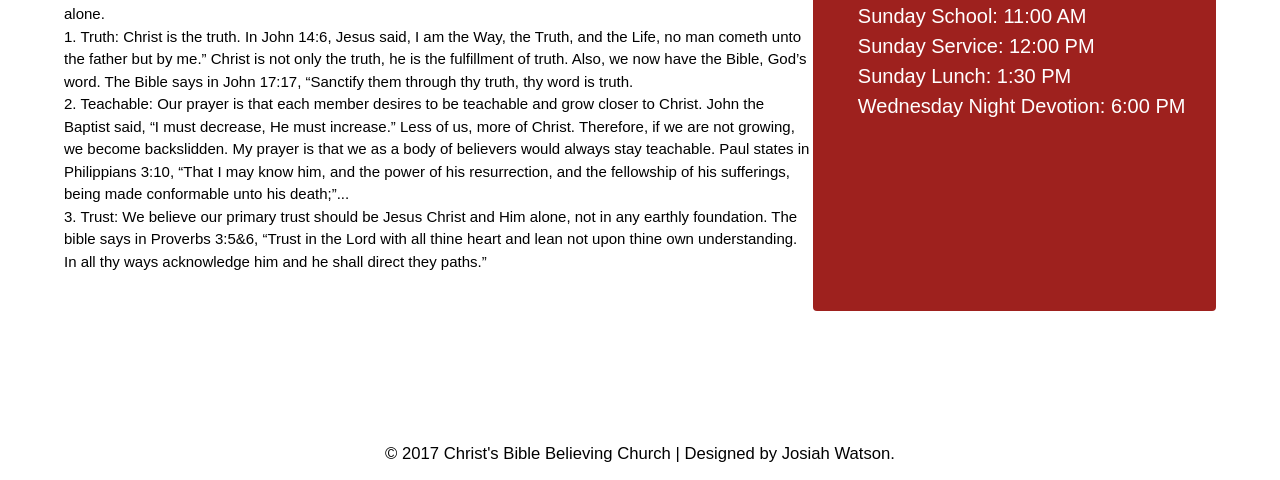
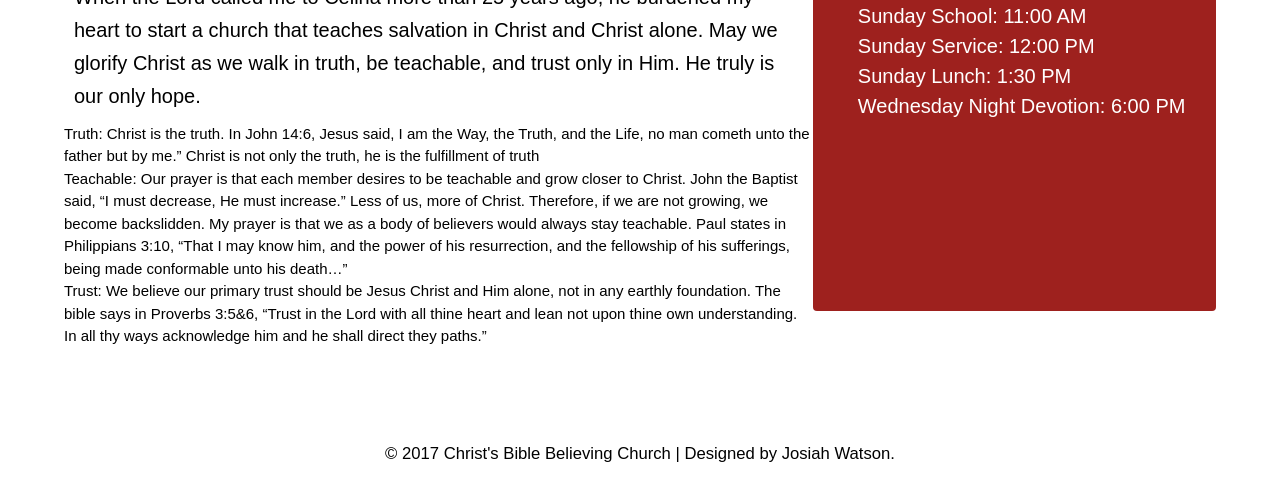
Before and after one commit to josiah199/josiah199.github.io, a plain HTML site: page index.html in a window 1280 px wide. Shown: the part 576-1056 px from the top of the page. Drawn offline with nearby package versions, Linux system fonts and the light colour scheme.

Commit message:
Update index.html

```diff
--- a/index.html
+++ b/index.html
@@ -33,11 +33,18 @@
 
       <div class="col1">
         <h1>From the Pastor's heart:</h1>
+        <p>When the Lord called me to Celina more than 25 years ago, he burdened my heart to start a church that teaches salvation in
+          Christ and Christ alone. May we glorify Christ as we walk in truth, be teachable, and trust only in Him. He truly is our only hope.</p>
         <ul>
-          <li>My desire and burden for the church is that we walk in truth, always be teachable, and trust in Christ, and Christ alone.</li>
-          <li>1. Truth: Christ is the truth. In John 14:6, Jesus said, I am the Way, the Truth, and the Life, no man cometh unto the father but by me.”  Christ is not only the truth, he is the fulfillment of truth. Also, we now have the Bible, God’s word. The Bible says in John 17:17, “Sanctify them through thy truth, thy word is truth.</li>
-          <li>2. Teachable: Our prayer is that each member desires to be teachable and grow closer to Christ. John the Baptist said, “I must decrease, He must increase.”  Less of us, more of Christ. Therefore, if we are not growing, we become backslidden. My prayer is that we as a body of believers would always stay teachable. Paul states in Philippians 3:10, “That I may know him, and the power of his resurrection, and the fellowship of his sufferings, being made conformable unto his death;”...</li>
-          <li>3. Trust: We believe our primary trust should be Jesus Christ and Him alone, not in any earthly foundation. The bible says in Proverbs 3:5&6, “Trust in the Lord with all thine heart and lean not upon thine own understanding. In all thy ways acknowledge him and he shall direct they paths.”</li>
+          <li>Truth: Christ is the truth. In John 14:6, Jesus said, I am the Way, the Truth, and the Life, no man cometh unto the father but by me.”
+            Christ is not only the truth, he is the fulfillment of truth</li>
+          <li>Teachable: Our prayer is that each member desires to be teachable and grow closer to Christ. John the Baptist said, “I must decrease, He must increase.”
+            Less of us, more of Christ. Therefore, if we are not growing, we become backslidden.
+            My prayer is that we as a body of believers would always stay teachable. Paul states in Philippians 3:10, “That I may know him,
+            and the power of his resurrection, and the fellowship of his sufferings, being made conformable unto his death…”  </li>
+          <li>Trust: We believe our primary trust should be Jesus Christ and Him alone, not in any earthly foundation. The bible says in
+            Proverbs 3:5&6, “Trust in the Lord with all thine heart and lean not upon thine own understanding. In all thy ways acknowledge
+            him and he shall direct they paths.”</li>
         </ul>
       </div><!--
       --><div class="col2">
```
